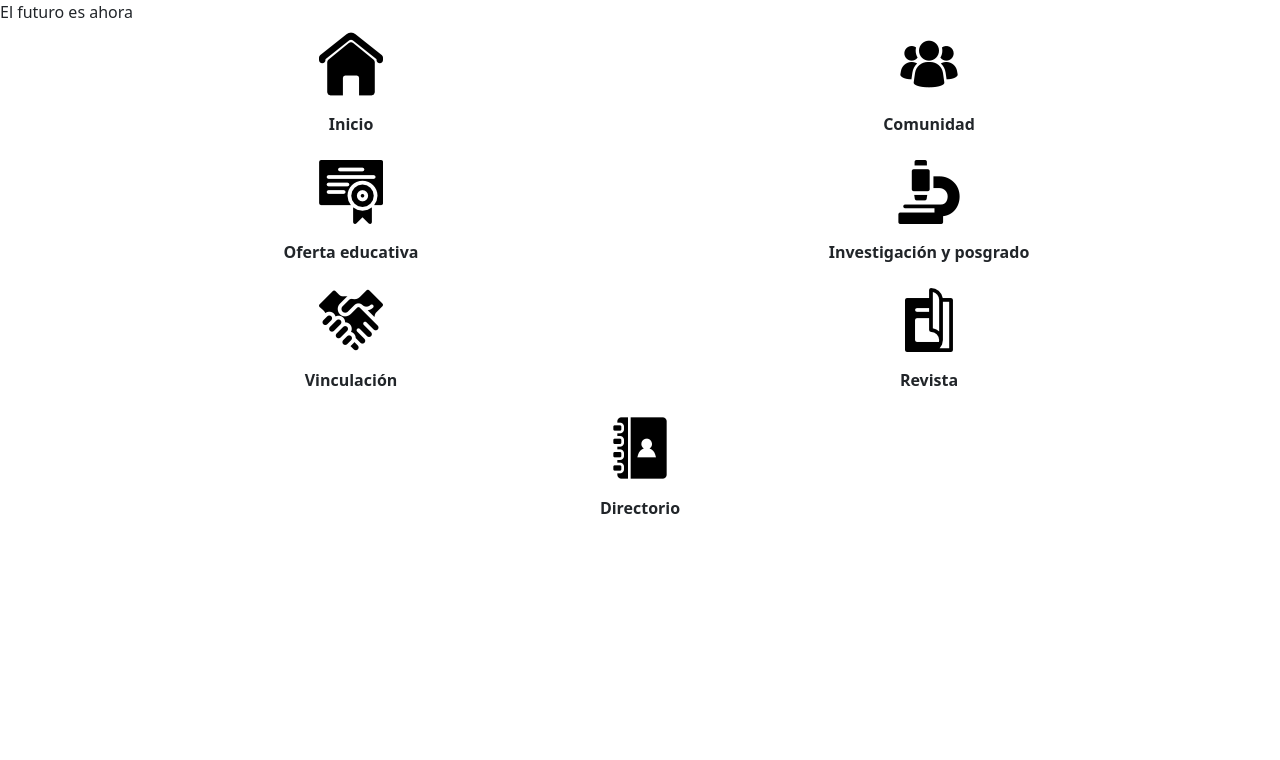
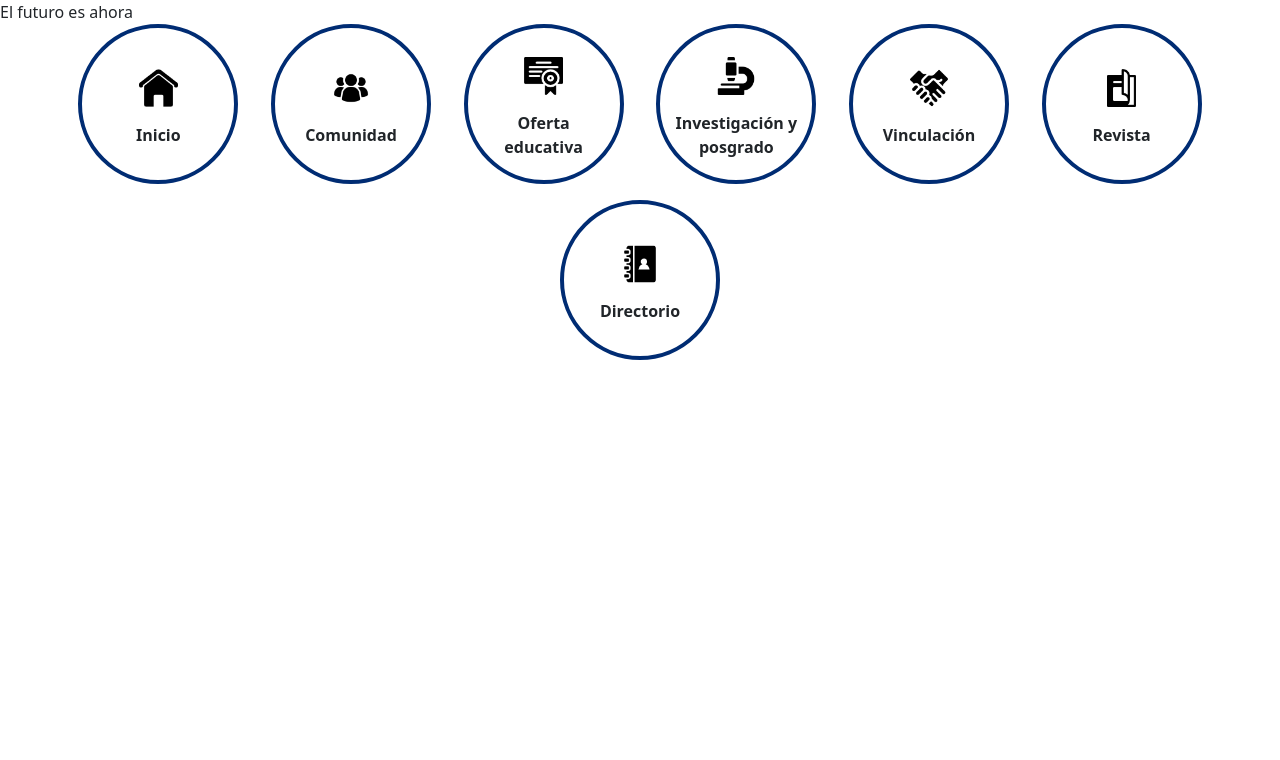
Before and after one commit to fhjosemanuel/A2-23012024, a PHP site: template views/home.html in a window 1280 px wide. Shown: the top 760 px of the page. Run offline with PHP 8.4, Linux system fonts and the light colour scheme; the template is opened without the code that fills it, so the values that code supplies are empty.

Commit message:
Se agrego estilos nuevos a la plataforma

```diff
--- a/wwwroot/css/site.css
+++ b/wwwroot/css/site.css
@@ -1,6 +1,30 @@
 .text-blue-oficial{
     color: #002C73;
+}
+.bg-blue-oficial{
+  background-color: #002C73;
+  color: #fff;
 }
 .border-blue-oficial{
     border-color: #002C73 !important;
 }
+.rounded-circle-div {
+    width: 10rem;
+    height: 10rem;
+    border-radius: 50%;
+    display: flex;
+    justify-content: center;
+    align-items: center;
+    border: 4px solid #002C73; /* Ajusta esto al color que necesitas */
+  }
+
+  .rounded-circle-div img {
+    max-width: 60%;
+    max-height: 60%;
+  }
+
+  .rounded-circle-div .text-center {
+    display: flex;
+    flex-direction: column;
+    align-items: center;
+  }
```
